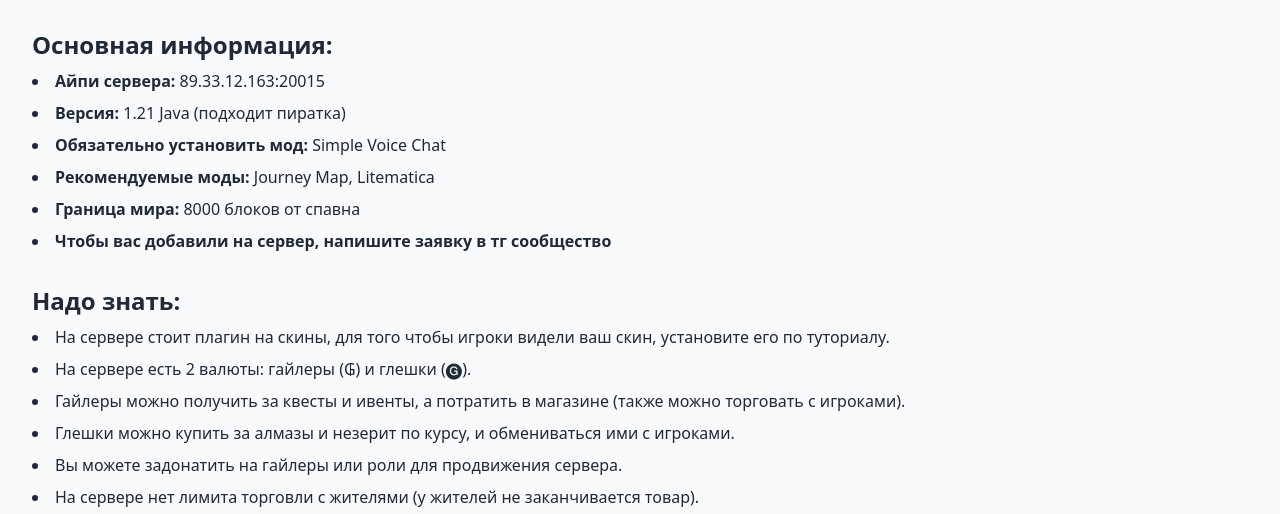
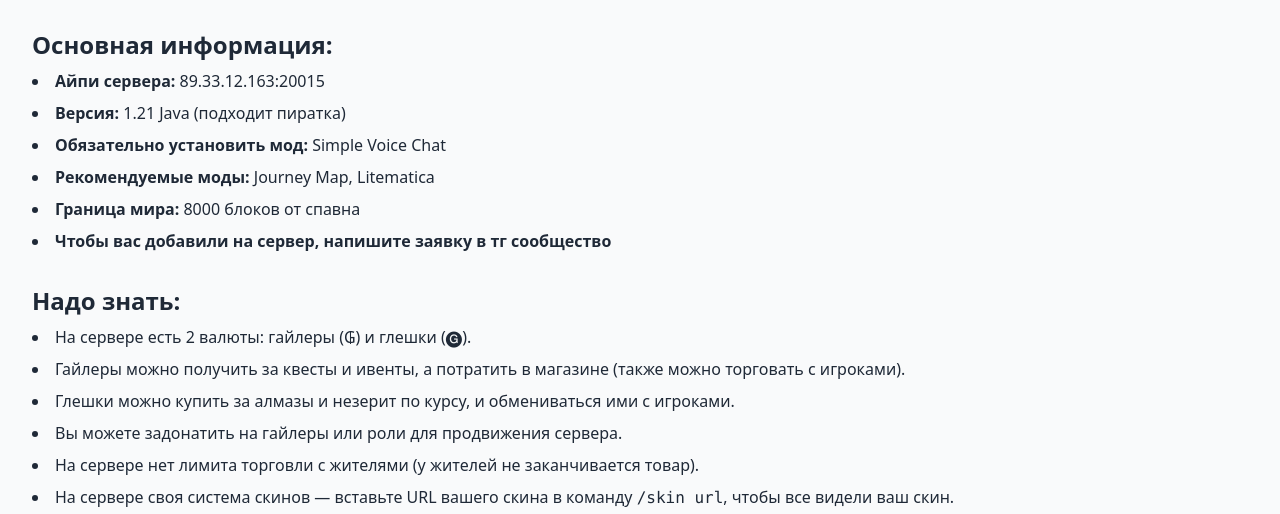
Before and after one commit to guyland-mine/guyland.site, a plain HTML site: page info.html in a window 1280 px wide. Shown: the part 207-721 px from the top of the page. Drawn offline with nearby package versions, Linux system fonts and the light colour scheme.

Commit message:
Update info.html

```diff
--- a/info.html
+++ b/info.html
@@ -65,7 +65,6 @@
         <div>
           <h2 class="text-2xl font-semibold mt-8">Надо знать:</h2>
           <ul class="list-disc list-inside mt-2 space-y-2">
-            <li>На сервере стоит плагин на скины, для того чтобы игроки видели ваш скин, установите его по туториалу.</li>
             <li>На сервере есть 2 валюты: гайлеры (₲) и глешки (🅖).</li>
              <li>Гайлеры можно получить за квесты и ивенты, а потратить в магазине (также можно торговать с игроками).
              <li>Глешки можно купить за алмазы и незерит по курсу, и обмениваться ими с игроками.</li>
```
